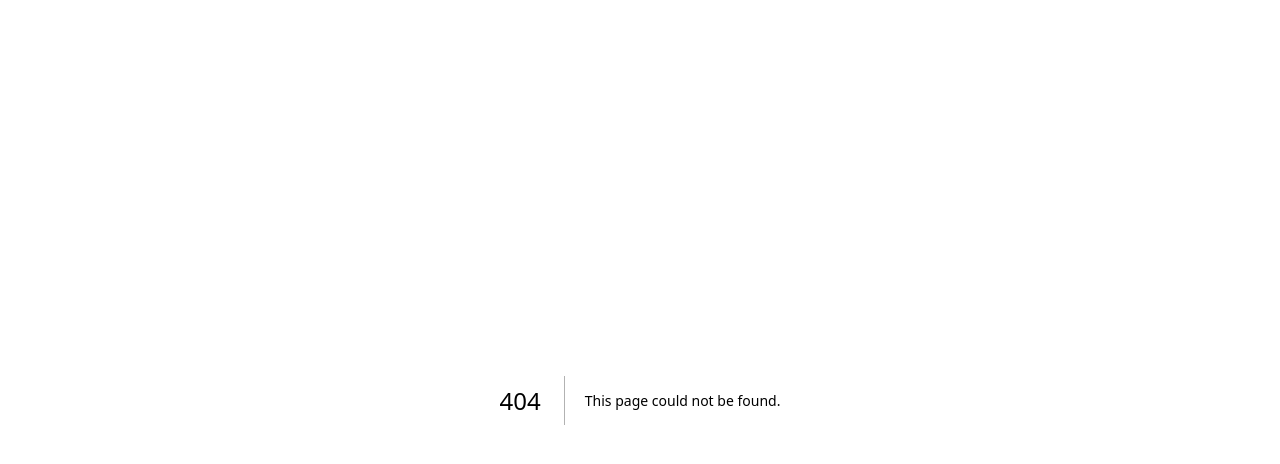
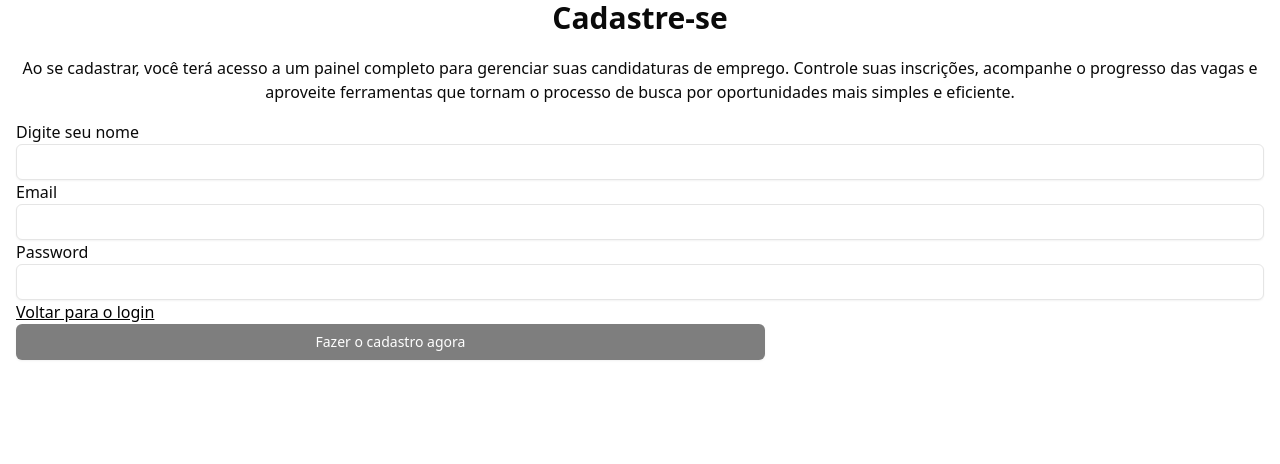
Before and after one commit to Frompaje/front-VagaFlow, a Next.js app: page /signup in a window 1280 px wide. Before the commit this address had no page. Shown: the top 464 px of the page. Built offline with nearby package versions, Linux system fonts and the light colour scheme.

Commit message:
feat: add signup page and update routing for signup and login links

```diff
--- a/src/app/login/login-form/index.tsx
+++ b/src/app/login/login-form/index.tsx
@@ -43,18 +43,14 @@ export const LoginForm = () => {
     <form onSubmit={handleSubmit(handleSubmitLogin)}>
       <div className="flex flex-col items-center gap-2  p-2">
         <div className="w-4/5 lg:w-3/5 flex flex-col gap-2 ">
+          <label htmlFor="email">Email</label>
           <Input placeholder="example@email.com" {...register('email')} />
+          <label htmlFor="passowrd">Password</label>
           <Input
             type="password"
             placeholder="*********"
             {...register('password')}
           />
-          <Link
-            className="text-black underline  text-end hover:text-neutral-900"
-            href={'/'}
-          >
-            Esqueci minha senha
-          </Link>
         </div>
 
         <Button
@@ -68,7 +64,7 @@ export const LoginForm = () => {
           <span>Ainda não tem conta?</span>
           <Link
             className="text-black underline hover:text-neutral-900"
-            href={'/'}
+            href={'/signup'}
           >
             Cadastre-se agora
           </Link>
--- /dev/null
+++ b/src/app/signup/page.tsx
@@ -0,0 +1,99 @@
+'use client'
+
+import { Button } from '@/components/ui/button'
+import { Input } from '@/components/ui/input'
+import { SignupInput } from '@/helpers/types/user'
+import {
+  RegisterFormSchema,
+  registerFormSchema,
+} from '@/helpers/types/userSchema'
+import { UserService } from '@/service/user'
+import { zodResolver } from '@hookform/resolvers/zod'
+import { useMutation } from '@tanstack/react-query'
+import { Loader2 } from 'lucide-react'
+import Link from 'next/link'
+import { useForm } from 'react-hook-form'
+import { toast } from 'sonner'
+import { useRouter } from 'next/navigation'
+
+const Page = () => {
+  const router = useRouter()
+
+  const { mutate, isPending } = useMutation({
+    mutationFn: UserService.signup,
+    onSuccess() {
+      toast.success('Usuário criado com sucesso')
+      reset()
+      setTimeout(() => {
+        router.push(`/login`)
+      }, 1000)
+    },
+    onError() {
+      toast.error('Credenciais inválidas')
+    },
+  })
+
+  const {
+    register,
+    handleSubmit,
+    reset,
+    formState: { isValid },
+  } = useForm<RegisterFormSchema>({
+    resolver: zodResolver(registerFormSchema),
+    defaultValues: {
+      name: '',
+      email: '',
+      password: '',
+    },
+  })
+
+  function handleSubmitSignup(data: SignupInput) {
+    mutate(data)
+  }
+
+  return (
+    <div>
+      <div className="text-center ">
+        <h1 className="text-3xl font-extrabold mb-5">Cadastre-se</h1>
+        <p>
+          Ao se cadastrar, você terá acesso a um painel completo para gerenciar
+          suas candidaturas de emprego. Controle suas inscrições, acompanhe o
+          progresso das vagas e aproveite ferramentas que tornam o processo de
+          busca por oportunidades mais simples e eficiente.
+        </p>
+      </div>
+
+      <form onSubmit={handleSubmit(handleSubmitSignup)}>
+        <div className="p-4">
+          <label htmlFor="name">Digite seu nome</label>
+          <Input {...register('name')} />
+          <label htmlFor="email">Email</label>
+          <Input {...register('email')} />
+          <label htmlFor="password">Password</label>
+          <Input type="password" {...register('password')} />
+
+          <div className="flex flex-col">
+            <Link
+              className="text-black underline hover:text-neutral-900"
+              href={'/login'}
+            >
+              Voltar para o login
+            </Link>
+
+            <Button
+              className="bg-black text-white w-full lg:w-3/5 hover:bg-neutral-900"
+              disabled={isPending || !isValid}
+            >
+              {isPending ? (
+                <Loader2 className="ml-2 animate-spin" />
+              ) : (
+                ' Fazer o cadastro agora'
+              )}
+            </Button>
+          </div>
+        </div>
+      </form>
+    </div>
+  )
+}
+export default Page
--- a/src/pages/header/index.tsx
+++ b/src/pages/header/index.tsx
@@ -12,7 +12,7 @@ const listNav = [
   },
   {
     name: 'Criar conta',
-    href: '/signUp',
+    href: '/signup',
   },
 ]
 
@@ -37,7 +37,7 @@ export const Header = () => {
               Login
             </li>
           </Link>
-          <Link href={'/signUp'}>
+          <Link href={'/signup'}>
             <li className="bg-white border-1 rounded-lg cursor-pointer p-1 hover:bg-customGreen hover:text-white transition ease-in-out duration-300">
               Criar conta
             </li>
```
